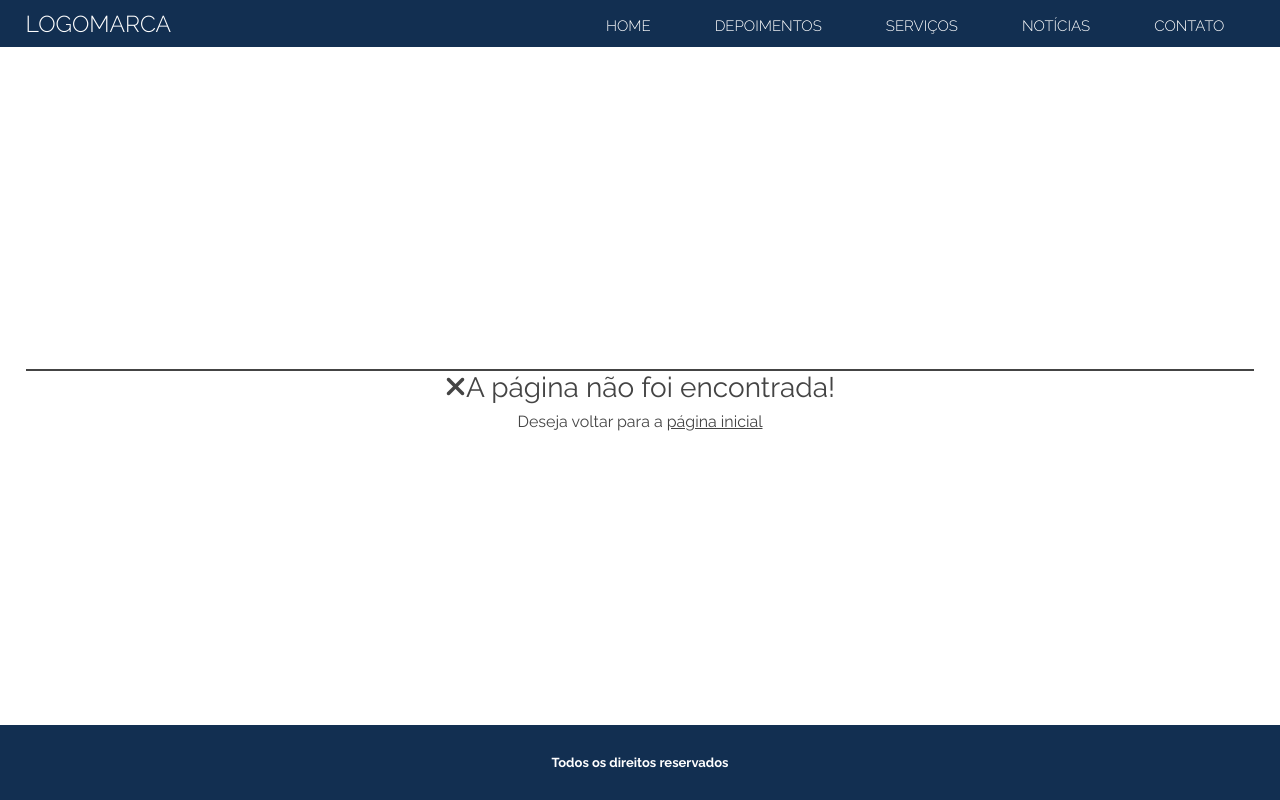
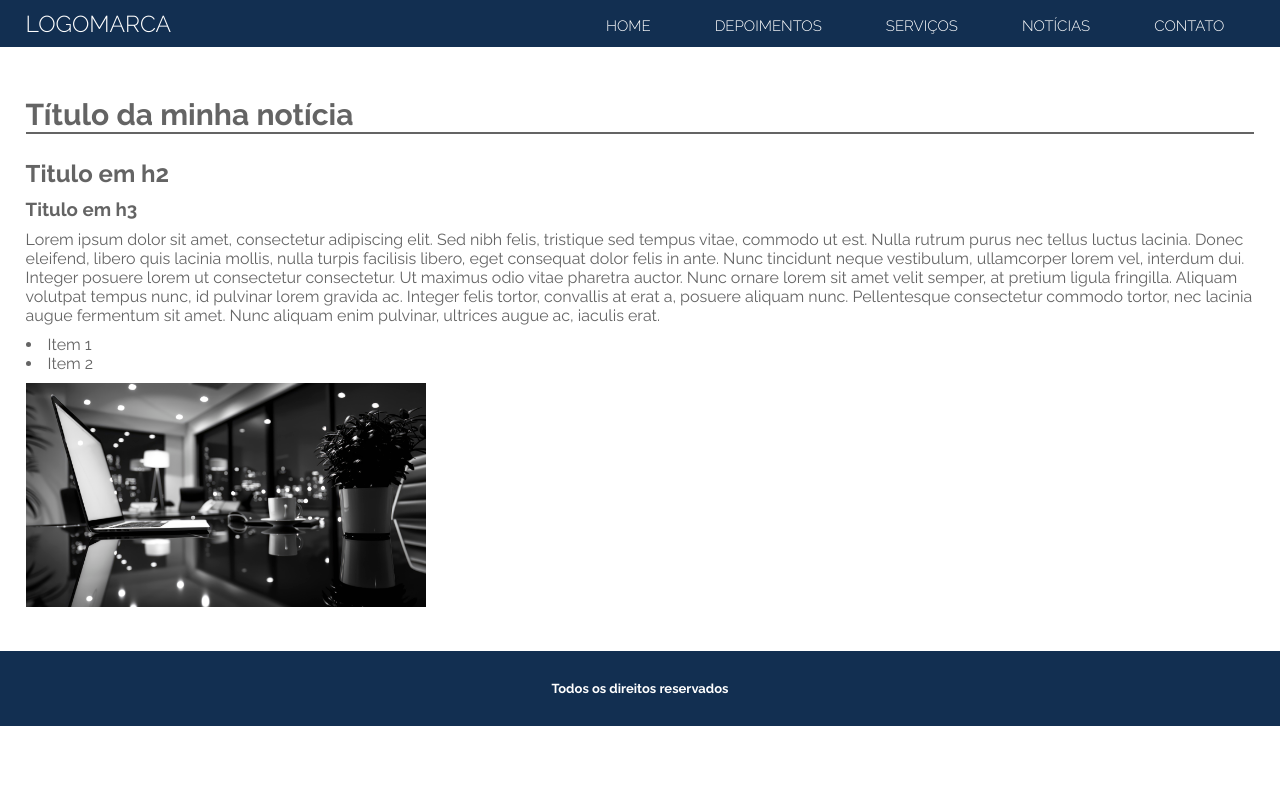
Before and after one commit to dmoprates/SiteDinamico, a PHP site: page /SiteDinamico/noticia-single in a window 1280 px wide. Run offline with PHP 8.4, Linux system fonts and the light colour scheme; data that the repository does not hold is empty; some libraries are stand-ins or nearby versions.

Commit message:
feat: Conclusão do HTML da página de Noticias

```diff
--- a/css/style.css
+++ b/css/style.css
@@ -546,6 +546,45 @@ section.container-portal {
 .paginator a.active-page{
     background: rgb(220, 220, 220);;
 }
+/*NOTICIA SINGLE*/
+
+section.noticia-single{
+    padding: 40px 0;
+    color: #646464;
+}
+
+section.noticia-single header {
+    background-color: transparent;
+}
+
+section.noticia-single h1 {
+    font-size: 30px;
+    border-bottom: 2px solid #646464;
+}
+
+section.noticia-single article {
+    margin-top: 15px;
+}
+
+section.noticia-single h2,
+section.noticia-single h3 {
+    margin: 10px 0;
+}
+
+section.noticia-single p {
+    margin: 10px 0;
+}
+
+section.noticia-single ul{
+    margin: 10px 0;
+    list-style-position: inside;
+}
+
+section.noticias-single img {
+    display: block;
+    margin: 0 auto;
+    max-width: 100%;
+}
 
 @media screen and (max-width: 768px) {
     img {
--- a/index.php
+++ b/index.php
@@ -72,8 +72,13 @@
             include('pages/'.$url.'.php');
         }else{
             if($url != 'depoimentos' && $url != 'servicos'){
-                $pagina404 = true;
-                include('pages/404.php');
+                $urlPar = explode('/', $url)[0];
+                if($urlPar != 'noticias'){
+                    $pagina404 = true;
+                    include('pages/404.php');
+                } else {
+                    include('pages/noticias.php');
+                }
             }else {
                 include('pages/home.php');
             }
--- /dev/null
+++ b/pages/noticia-single.php
@@ -0,0 +1,35 @@
+<section class="noticia-single">
+    <div class="center">
+        <header>
+            <h1>Título da minha notícia</h1>
+        </header>
+        <article>
+
+            <h2>Titulo em h2</h2>
+            <h3>Titulo em h3</h3>
+            <p>Lorem ipsum dolor sit amet, consectetur adipiscing elit. Sed nibh felis, tristique sed tempus vitae,
+                commodo
+                ut est.
+                Nulla rutrum purus nec tellus luctus lacinia. Donec eleifend, libero quis lacinia mollis, nulla turpis
+                facilisis
+                libero, eget consequat dolor felis in ante. Nunc tincidunt neque vestibulum, ullamcorper lorem vel,
+                interdum
+                dui.
+                Integer posuere lorem ut consectetur consectetur. Ut maximus odio vitae pharetra auctor. Nunc ornare
+                lorem
+                sit
+                amet
+                velit semper, at pretium ligula fringilla. Aliquam volutpat tempus nunc, id pulvinar lorem gravida ac.
+                Integer
+                felis
+                tortor, convallis at erat a, posuere aliquam nunc. Pellentesque consectetur commodo tortor, nec lacinia
+                augue
+                fermentum sit amet. Nunc aliquam enim pulvinar, ultrices augue ac, iaculis erat.</p>
+            <ul>
+                <li>Item 1</li>
+                <li>Item 2</li>
+            </ul>
+            <img src="<?php echo INCLUDE_PATH; ?>images/bg-001.jpg" alt="">
+        </article>
+    </div><!--center-->
+</section><!--noticia-single-->
```
Also changed, not shown: pages/noticias.php (+10 -1 lines).
